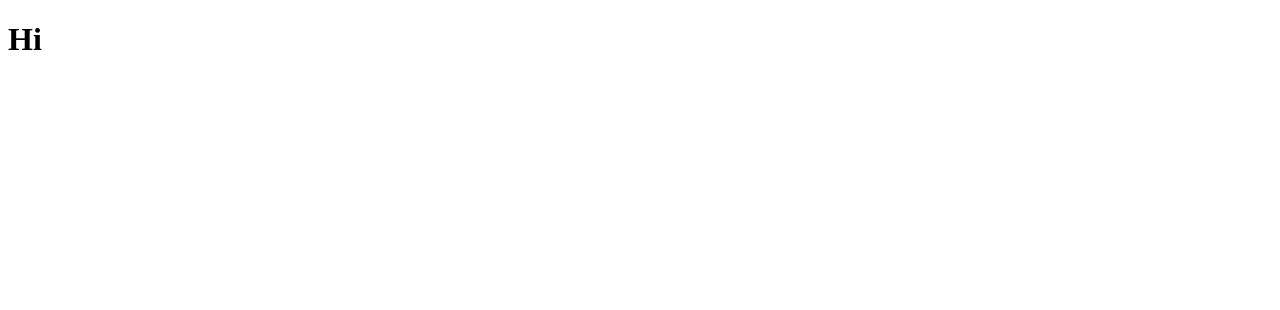
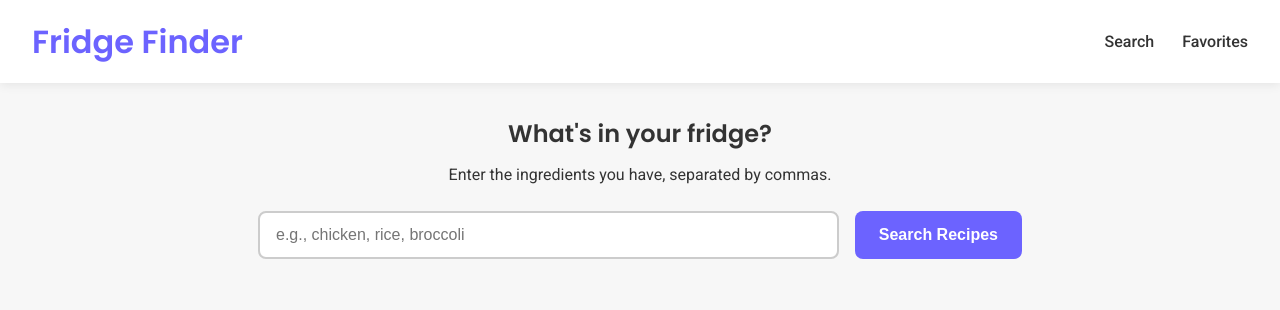
Before and after one commit to aj-devhub/fridge-finder, a plain HTML site: page index.html in a window 1280 px wide. Drawn offline with Linux system fonts and the light colour scheme.

Commit message:
Added homepage HTML and CSS

```diff
--- /dev/null
+++ b/css/style.css
@@ -0,0 +1,107 @@
+:root {
+    --primary: #6C63FF;
+    --secondary: #FFA31A;
+    --bg-color: #F7F7F7;
+    --text-main: #333333;
+    --card-bg: #FFFFFF;
+}
+
+* {
+    margin: 0;
+    padding: 0;
+    box-sizing: border-box;
+}
+
+body {
+    font-family: 'Roboto', sans-serif;
+    background-color: var(--bg-color);
+    color: var(--text-main);
+    line-height: 1.6;
+}
+
+header {
+    background-color: var(--card-bg);
+    padding: 1rem 2rem;
+    display: flex;
+    justify-content: space-between;
+    align-items: center;
+    box-shadow: 0 2px 10px rgba(0,0,0,0.08);
+}
+
+header h1 {
+    font-family: 'Poppins', sans-serif;
+    color: var(--primary);
+}
+
+nav a {
+    text-decoration: none;
+    color: var(--text-main);
+    font-weight: 500;
+    margin-left: 1.5rem;
+}
+
+nav a:hover {
+    color: var(--primary);
+}
+
+main {
+    max-width: 1000px;
+    margin: 2rem auto;
+    padding: 0 1rem;
+}
+
+.search-section {
+    text-align: center;
+    margin-bottom: 3rem;
+}
+
+.search-section h2 {
+    font-family: 'Poppins', sans-serif;
+    margin-bottom: 0.5rem;
+}
+
+#search-form {
+    display: flex;
+    justify-content: center;
+    gap: 1rem;
+    margin-top: 1.5rem;
+}
+
+#ingredient-input {
+    width: 60%;
+    padding: 0.8rem 1rem;
+    border: 2px solid #ccc;
+    border-radius: 8px;
+    font-size: 1rem;
+    transition: all 0.3s ease; /* CSS Transition for focus */
+}
+
+#ingredient-input:focus {
+    outline: none;
+    border-color: var(--primary);
+    transform: scale(1.02); /* Enlarge on focus */
+}
+
+button {
+    padding: 0.8rem 1.5rem;
+    background-color: var(--primary);
+    color: white;
+    border: none;
+    border-radius: 8px;
+    font-size: 1rem;
+    cursor: pointer;
+    font-weight: 600;
+    transition: background-color 0.3s ease, transform 0.2s ease;
+}
+
+button:hover {
+    background-color: #5a52d5;
+    transform: translateY(-2px); /* Lift effect */
+}
+
+/* Grid for results */
+.results-grid {
+    display: grid;
+    grid-template-columns: repeat(auto-fill, minmax(250px, 1fr));
+    gap: 2rem;
+}
--- a/index.html
+++ b/index.html
@@ -3,9 +3,40 @@
 <head>
     <meta charset="UTF-8">
     <meta name="viewport" content="width=device-width, initial-scale=1.0">
-    <title>Document</title>
+    <title>Fridge Finder</title>
+    <link rel="stylesheet" href="css/style.css">
+    <!-- Google Fonts -->
+    <link rel="preconnect" href="https://fonts.googleapis.com">
+    <link rel="preconnect" href="https://fonts.gstatic.com" crossorigin>
+    <link href="https://fonts.googleapis.com/css2?family=Poppins:wght@400;600&family=Roboto:wght@400;500&display=swap" rel="stylesheet">
 </head>
 <body>
-    <h1>Hi</h1>
+
+    <header>
+        <h1>Fridge Finder</h1>
+        <nav>
+            <a href="index.html">Search</a>
+            <a href="favorites.html">Favorites</a>
+        </nav>
+    </header>
+
+    <main>
+        <section class="search-section">
+            <h2>What's in your fridge?</h2>
+            <p>Enter the ingredients you have, separated by commas.</p>
+
+            <form id="search-form">
+                <input type="text" id="ingredient-input" placeholder="e.g., chicken, rice, broccoli" required>
+                <button type="submit" id="search-btn">Search Recipes</button>
+            </form>
+        </section>
+
+        <!-- The JavaScript will put the recipe cards inside this container -->
+        <section id="results-container" class="results-grid">
+            <!-- Example of what a card will look like (we will generate these with JS later) -->
+        </section>
+    </main>
+
+    <script type="module" src="js/main.js"></script>
 </body>
 </html>
```
Also changed, not shown: js/api.js (added), js/main.js (added).
